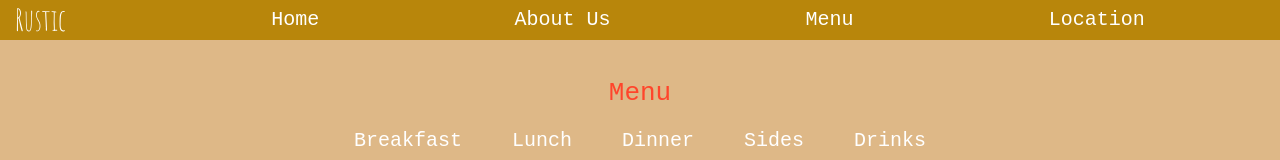
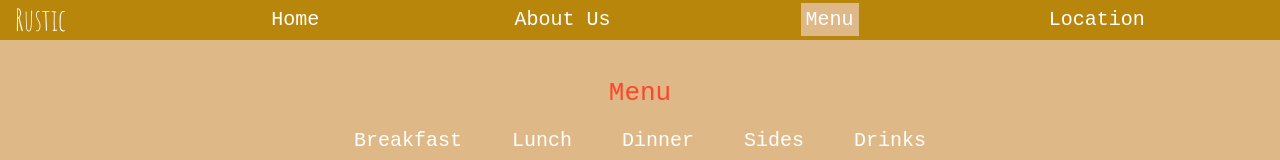
Before and after one commit to KConlonCoder/rustic-restaurant-app, an Angular app in the folder rustic-app/: page /menu in a window 1280 px wide. Shown: the top 160 px of the page. Built offline with nearby package versions, Linux system fonts and the light colour scheme.

Commit message:
Highlight which nav route is active

```diff
--- a/rustic-app/src/app/components/nav/nav.component.css
+++ b/rustic-app/src/app/components/nav/nav.component.css
@@ -0,0 +1,4 @@
+nav a.active {
+    background: #DEB887;
+    color: white;
+    }
--- a/rustic-app/src/app/components/nav/nav.component.html
+++ b/rustic-app/src/app/components/nav/nav.component.html
@@ -5,10 +5,10 @@
             <ul class="flex sidenav" id="mySidenav">
                 <!-- <li id="logo">Rustic</li> -->
                 <li class="hide"><a href="javascript:void(0)" class="closebtn" onclick="closeNav()">&times;</a></li>
-                <li><a routerLink="welcome" onclick="closeNav()">Home</a></li>
-                <li><a routerLink="about" onclick="closeNav()">About Us</a></li>
-                <li><a routerLink="menu" onclick="closeNav()">Menu</a></li>
-                <li><a routerLink="location" onclick="closeNav()">Location</a></li>
+                <li><a routerLink="welcome" routerLinkActive="active" onclick="closeNav()">Home</a></li>
+                <li><a routerLink="about" routerLinkActive="active" onclick="closeNav()">About Us</a></li>
+                <li><a routerLink="menu" routerLinkActive="active" onclick="closeNav()">Menu</a></li>
+                <li><a routerLink="location" routerLinkActive="active" onclick="closeNav()">Location</a></li>
             </ul>
             <div class="flex center hide"><img src="assets/menu-icon.png" alt="menu icon" id="menu-icon" onclick="openNav()"></div>
         </nav>
```
